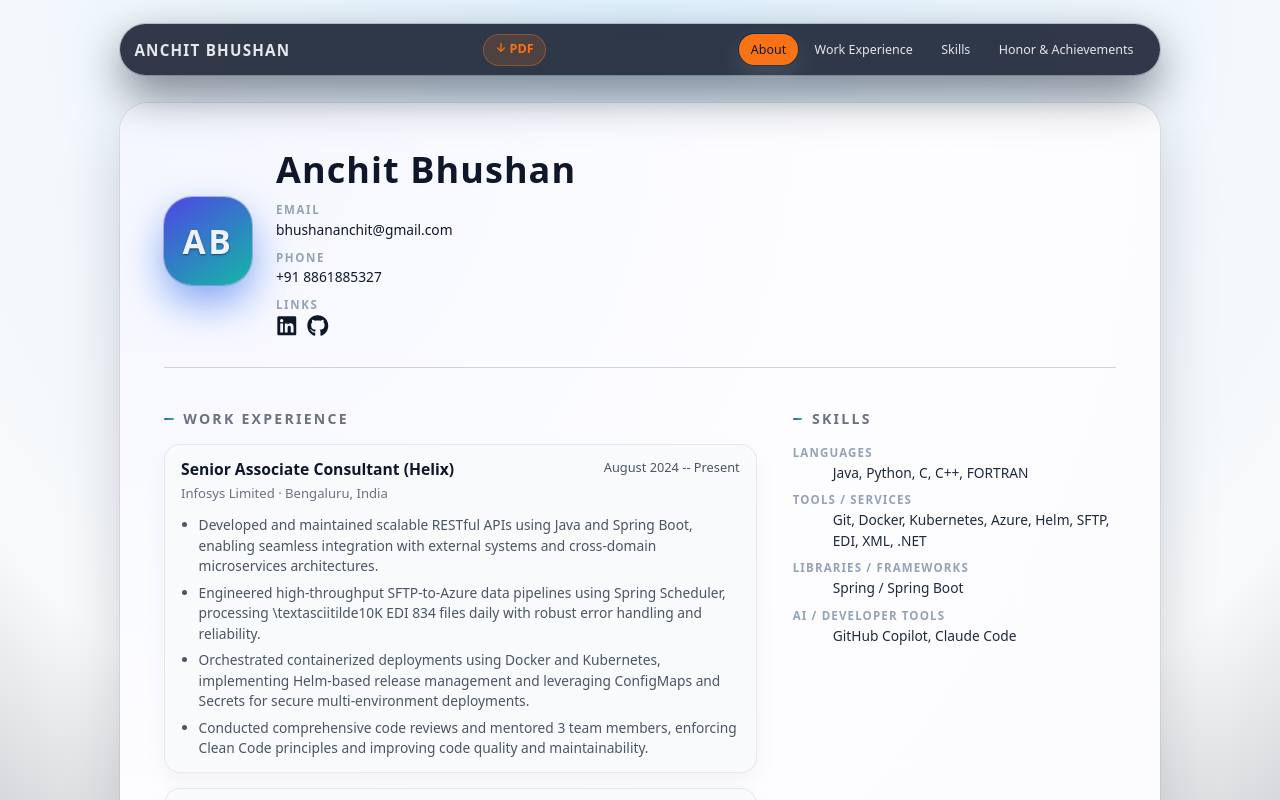
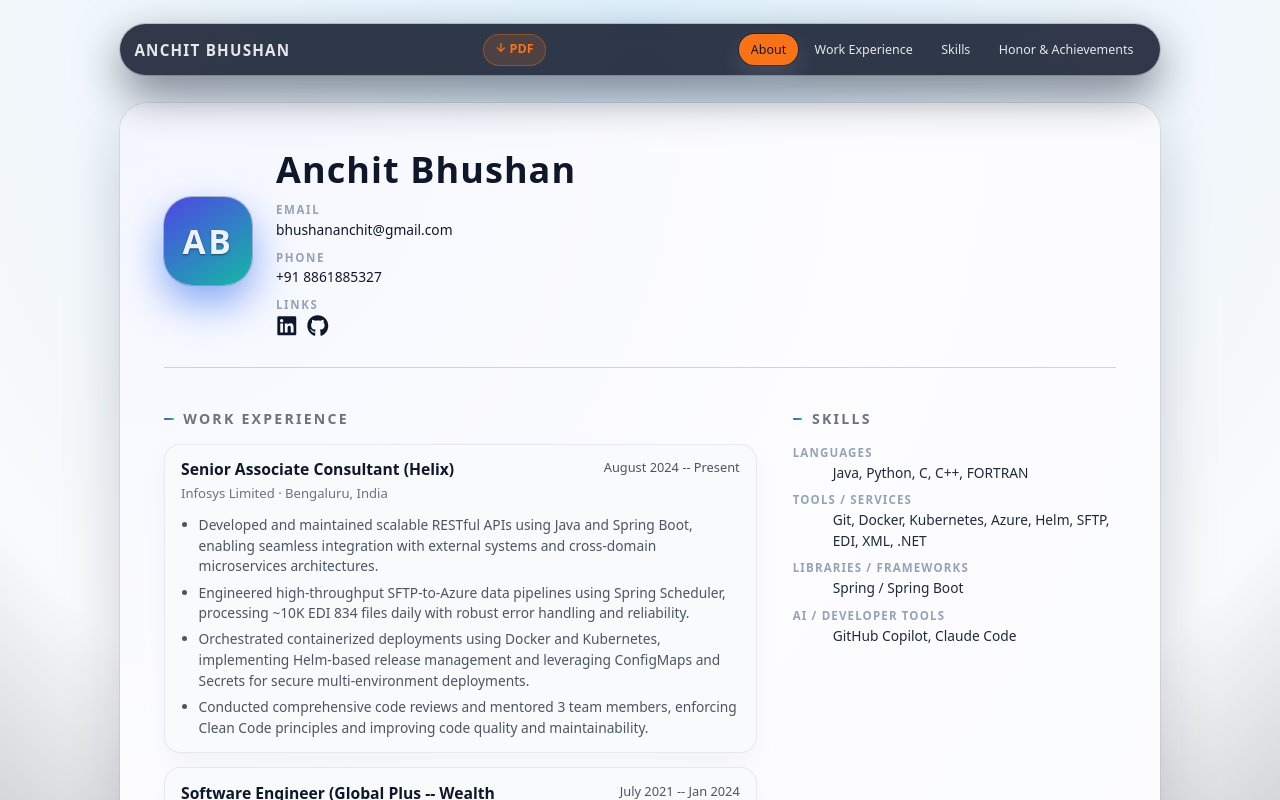
Before and after one commit to Anchit1234-debug/anchit-cv, a React (Vite) app: page / in a window 1280 px wide. Shown: the top 800 px of the page. Built offline with nearby package versions, Linux system fonts and the light colour scheme.

Commit message:
fixed text in frontend

```diff
--- a/scripts/parse-tex.js
+++ b/scripts/parse-tex.js
@@ -81,6 +81,7 @@ function cleanTex(s) {
     prev = result
     result = result
       .replace(/\\&/g, '&')
+      .replace(/\\textasciitilde/g, '~')
       .replace(/\\textbf\{([^{}]*)\}/g, '$1')
       .replace(/\\textit\{([^{}]*)\}/g, '$1')
       .replace(/\\emph\{([^{}]*)\}/g, '$1')
--- a/src/cv-data.ts
+++ b/src/cv-data.ts
@@ -85,7 +85,7 @@ export const cvData: CvData = {
           "dates": "August 2024 -- Present",
           "bullets": [
             "Developed and maintained scalable RESTful APIs using Java and Spring Boot, enabling seamless integration with external systems and cross-domain microservices architectures.",
-            "Engineered high-throughput SFTP-to-Azure data pipelines using Spring Scheduler, processing \\textasciitilde10K EDI 834 files daily with robust error handling and reliability.",
+            "Engineered high-throughput SFTP-to-Azure data pipelines using Spring Scheduler, processing ~10K EDI 834 files daily with robust error handling and reliability.",
             "Orchestrated containerized deployments using Docker and Kubernetes, implementing Helm-based release management and leveraging ConfigMaps and Secrets for secure multi-environment deployments.",
             "Conducted comprehensive code reviews and mentored 3 team members, enforcing Clean Code principles and improving code quality and maintainability."
           ]
```
